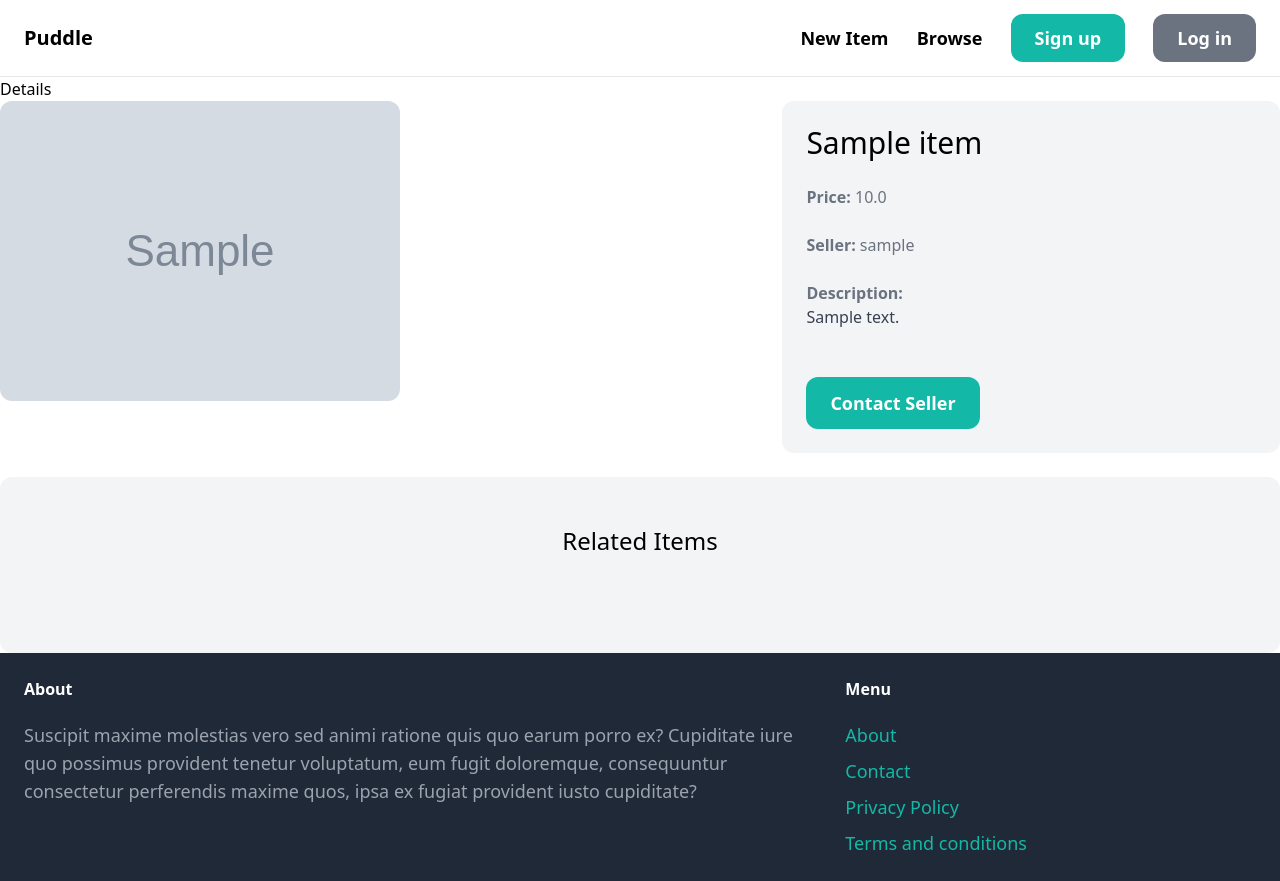
After one commit to Rishi-Mishra0704/puddle, a Django app: page /items/1/ in a window 1280 px wide. The commit adds this page. Run offline with Django 4.2, Linux system fonts and the light colour scheme; tables that the repository leaves empty hold one stand-in row (values such as "Sample post"); grey boxes marked "Sample" are stand-in pictures; some libraries are stand-ins or nearby versions.

Commit message:
add details page and setup signup form

```diff
--- a/core/templates/core/index.html
+++ b/core/templates/core/index.html
@@ -6,7 +6,7 @@
         <div class="grid grid-cols-3 gap-3">
           {% for item in items %}
             <div>
-                <a href="#">
+                <a href="{% url "detail" item.id%}">
                     <img src="{{ item.images.url }}" alt="{{ item.name }}" class="rounded-t-xl">
                     <div class="p-6 bg-white rounded-b-lg">
                         <h3 class="text-xl font-bold">{{ item.name }}</h3>
--- a/core/urls.py
+++ b/core/urls.py
@@ -1,9 +1,8 @@
 from django.urls import path
-from django.conf.urls.static import static
-from django.conf import settings
+
 from . import views
 
 urlpatterns = [
     path("", views.index, name="home"),
     path("contact/", views.contact, name="contact"),
-] + static(settings.MEDIA_URL, document_root=settings.MEDIA_ROOT)
+]
--- a/core/views.py
+++ b/core/views.py
@@ -1,6 +1,9 @@
 from django.shortcuts import render
-from items.models import Category,Item
+from items.models import Category, Item
+from .forms import SignUpForm
 # Create your views here.
+
+
 def index(request):
     items = Item.objects.filter(is_sold=False).order_by('-created_at')[:6]
     categories = Category.objects.all()
@@ -10,5 +13,6 @@ def index(request):
     }
     return render(request, "core/index.html", context)
 
+
 def contact(request):
     return render(request, "core/contact.html")
--- /dev/null
+++ b/items/templates/items/details.html
@@ -0,0 +1,44 @@
+{% extends "base.html" %}
+
+{% block content %}
+    <h1>Details</h1>
+    <div class="grid grid-cols-5 gap-6">
+        <div class="col-span-3">
+            <img src="{{ item.images.url }}" alt="{{ item.name }}" class="rounded-xl">
+        </div>
+        <div class="col-span-2 p-6 bg-gray-100 rounded-xl">
+            <h1 class="mb-6 text-3xl">
+                {{ item.name }}
+            </h1>
+            <p class="mb-6 text-gray-500">
+                <strong>Price:</strong> {{ item.price }}
+            </p>
+            <p class="mb-6 text-gray-500">
+                <strong>Seller:</strong> {{ item.created_by.username }}
+            </p>
+            {% if item.description %}
+                <p class="mb-6 text-gray-700">
+                 <strong class="text-gray-500">Description:</strong></br>
+                 {{ item.description }}
+                </p>
+            {% endif %}
+        <a class="inline-block mt-6 px-6 py-3 text-lg font-semibold bg-teal-500 text-white rounded-xl hover:bg-teal-700 hover:cursor-pointer">Contact Seller</a>
+        </div>
+    </div>
+    <div class="mt-6 px-6 py-12 bg-gray-100 rounded-xl">
+        <h2 class="mb-12 text-2xl text-center">Related Items</h2>
+        <div class="grid grid-cols-3 gap-3">
+          {% for item in related_item %}
+            <div>
+                <a href="{% url "detail" item.id%}">
+                    <img src="{{ item.images.url }}" alt="{{ item.name }}" class="rounded-t-xl">
+                    <div class="p-6 bg-white rounded-b-lg">
+                        <h3 class="text-xl font-bold">{{ item.name }}</h3>
+                        <p class="text-gray-500">${{ item.price }}</p>
+                    </div>
+                </a>
+            </div>
+          {% endfor %}
+        </div>
+    </div>
+{% endblock %}
--- /dev/null
+++ b/items/urls.py
@@ -0,0 +1,7 @@
+from django.urls import path
+
+from . import views
+
+urlpatterns = [
+    path('<int:pk>/', views.details, name='detail'),
+]
--- a/items/views.py
+++ b/items/views.py
@@ -1,3 +1,12 @@
-from django.shortcuts import render
+from django.shortcuts import render, get_object_or_404
+from .models import Item, Category
 
 # Create your views here.
+
+
+def details(request, pk):
+    item = Item.objects.get(pk=pk)
+    related_item = Item.objects.filter(category=item.category).exclude(pk=pk)[:3]
+
+    context = {"item": item, "related_item": related_item}
+    return render(request, "items/details.html", context)
--- a/puddle/urls.py
+++ b/puddle/urls.py
@@ -16,8 +16,10 @@ Including another URLconf
 """
 from django.contrib import admin
 from django.urls import path, include
-
+from django.conf.urls.static import static
+from django.conf import settings
 urlpatterns = [
     path('admin/', admin.site.urls),
     path("", include("core.urls")),
-]
+    path("items/", include("items.urls")),
+] + static(settings.MEDIA_URL, document_root=settings.MEDIA_ROOT)
```
Also changed, not shown: core/forms.py (added, +8 -0 lines).
